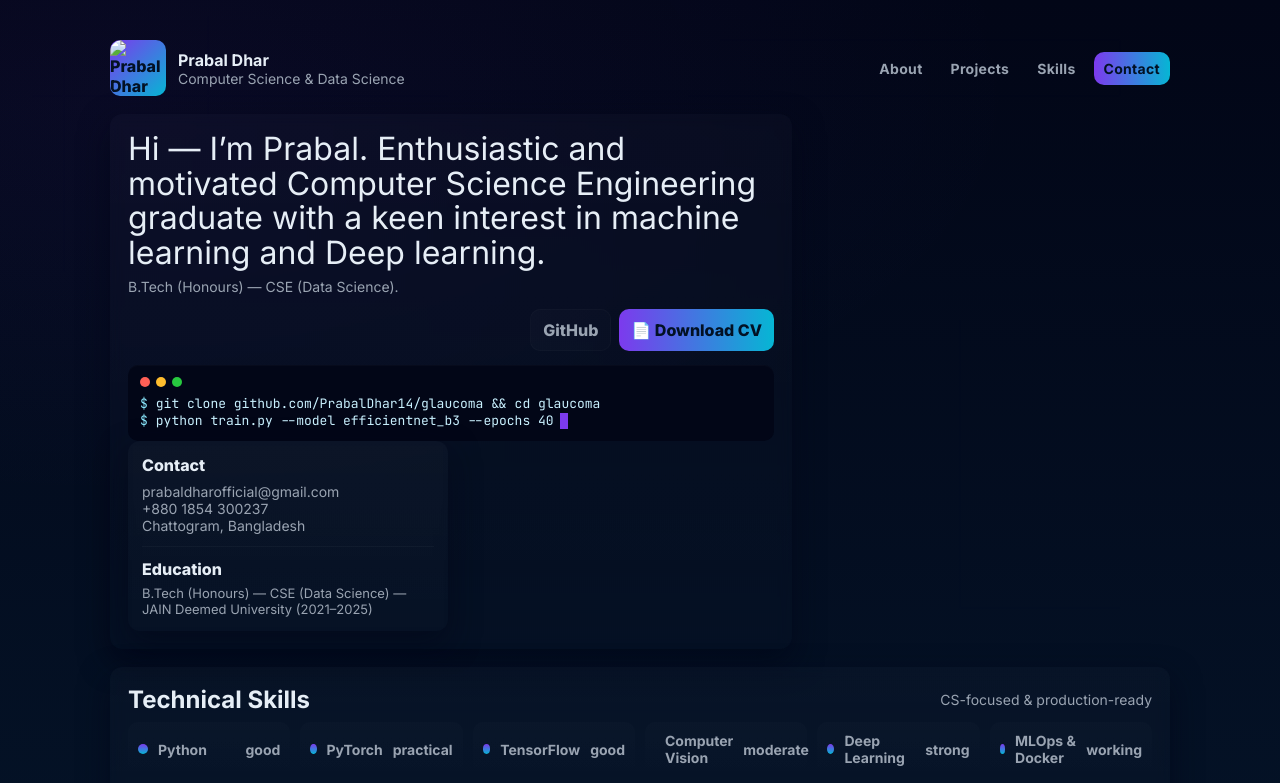
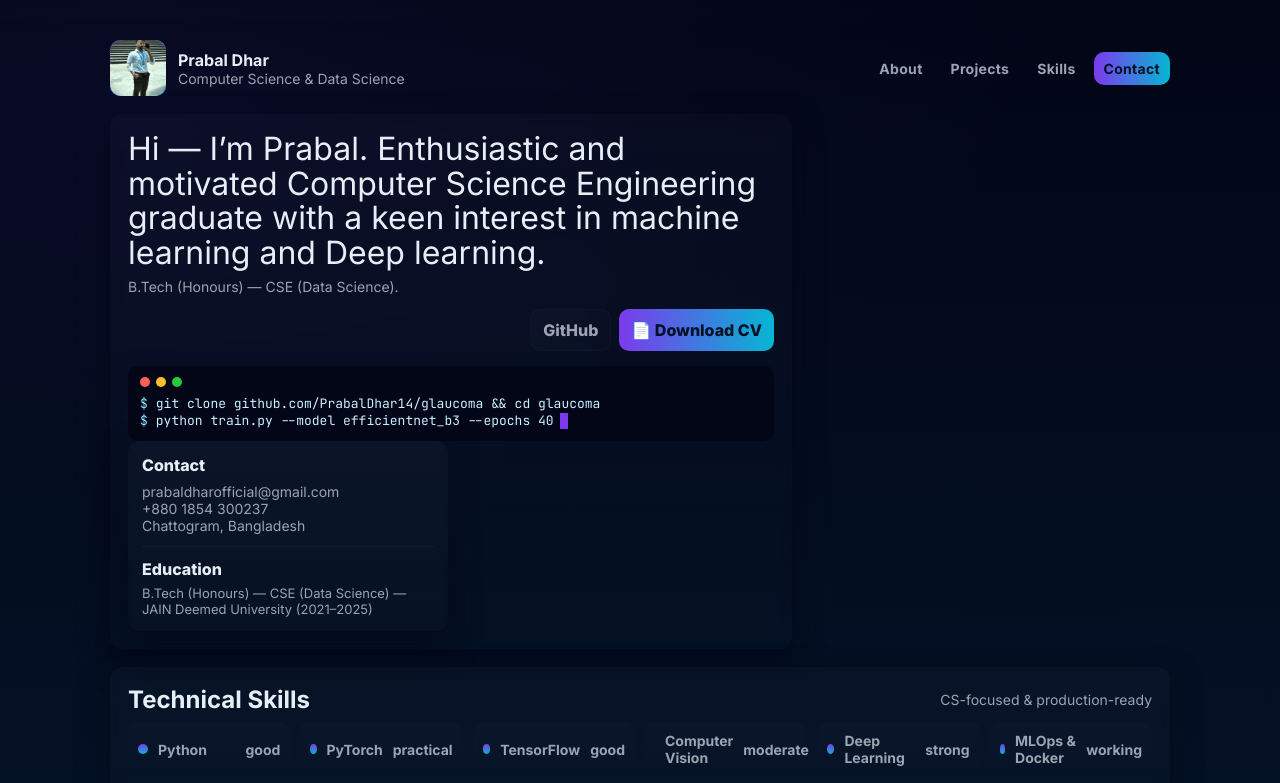
Before and after one commit to Prabaldhar/portfolio-website, a plain HTML site: page index.html in a window 1280 px wide. Shown: the top 783 px of the page. Drawn offline with Linux system fonts and the light colour scheme.

Commit message:
Update index.html

```diff
--- a/index.html
+++ b/index.html
@@ -103,7 +103,7 @@
     <header>
       <div class="brand">
         <div class="avatar">
-  <img src="image.jpeg" alt="Prabal Dhar"
+  <img src="profile.jpeg" alt="Prabal Dhar"
        style="width:100%;height:100%;border-radius:12px;object-fit:cover;">
 </div>
         <div>
```
